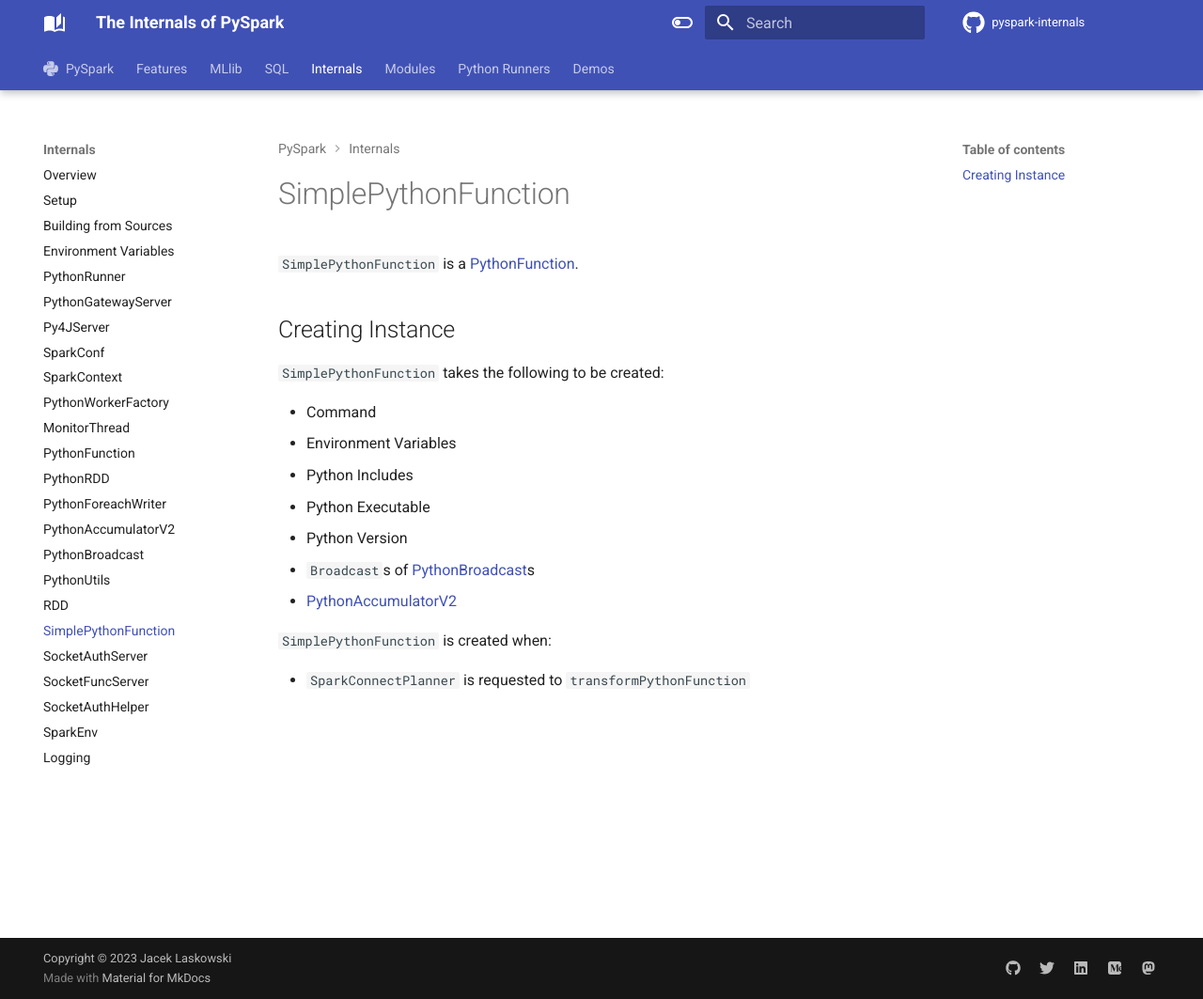
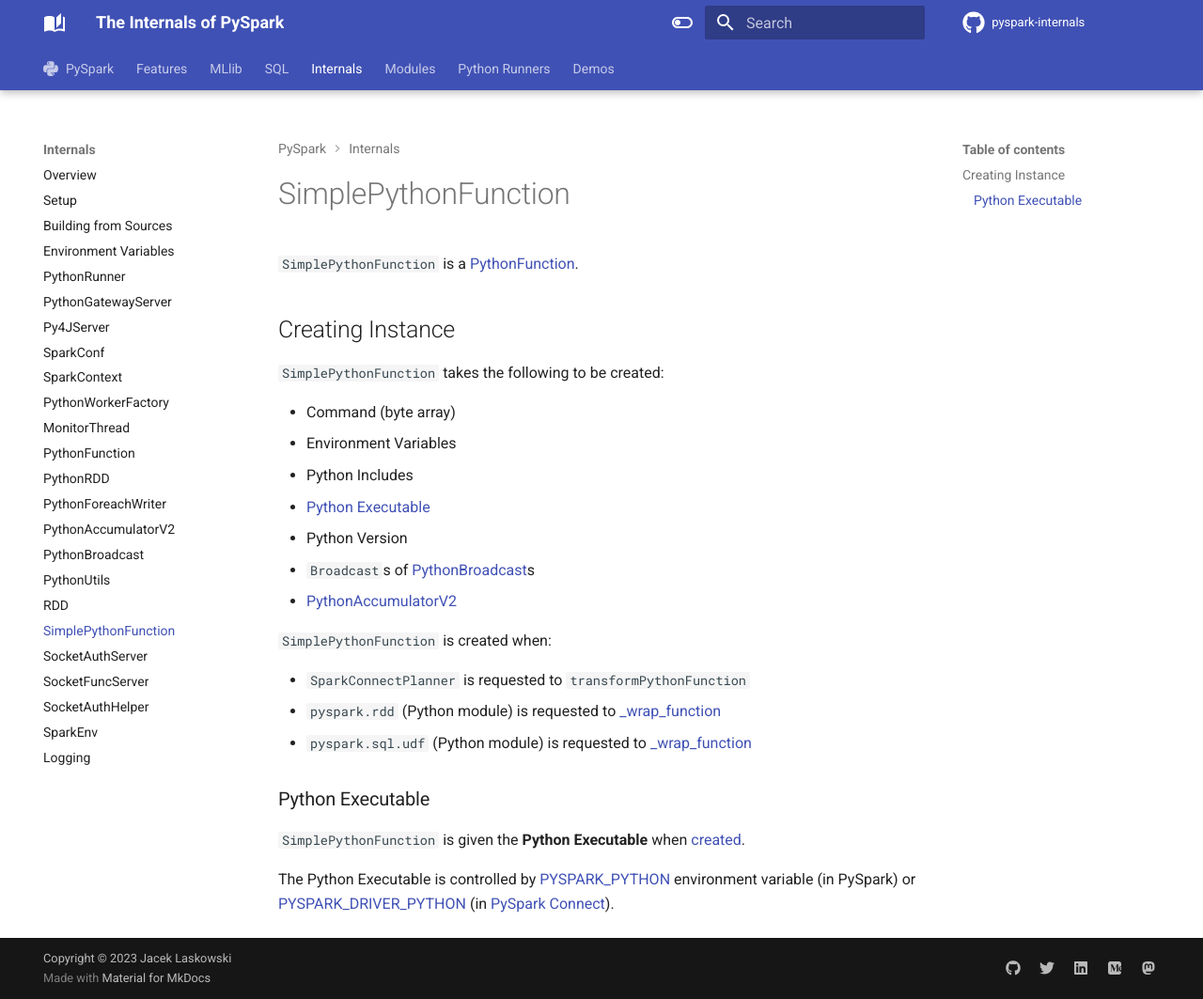
Before and after one commit to japila-books/pyspark-internals, an MkDocs documentation site: the page built from docs/SimplePythonFunction.md, in a window 1280 px wide and 1063 px high. Shown: the whole window at 94% size. Built offline with MkDocs 1.6.1 and Material for MkDocs 9.7.7, drawn with Linux system fonts in a browser that asks for light colours; comment, search, counter and statistics services are not loaded.

Commit message:
UserDefinedFunction (Python) and SimplePythonFunction (Scala)

```diff
--- a/docs/SimplePythonFunction.md
+++ b/docs/SimplePythonFunction.md
@@ -6,10 +6,10 @@
 
 `SimplePythonFunction` takes the following to be created:
 
-* <span id="command"> Command
+* <span id="command"> Command (byte array)
 * <span id="envVars"> Environment Variables
 * <span id="pythonIncludes"> Python Includes
-* <span id="pythonExec"> Python Executable
+* [Python Executable](#pythonExec)
 * <span id="pythonVer"> Python Version
 * <span id="broadcastVars"> `Broadcast`s of [PythonBroadcast](PythonBroadcast.md)s
 * <span id="accumulator"> [PythonAccumulatorV2](PythonAccumulatorV2.md)
@@ -17,3 +17,11 @@
 `SimplePythonFunction` is created when:
 
 * `SparkConnectPlanner` is requested to `transformPythonFunction`
+* `pyspark.rdd` (Python module) is requested to [_wrap_function](pyspark/rdd.md#_wrap_function)
+* `pyspark.sql.udf` (Python module) is requested to [_wrap_function](pyspark/sql/udf.md#_wrap_function)
+
+### Python Executable { #pythonExec }
+
+`SimplePythonFunction` is given the **Python Executable** when [created](#creating-instance).
+
+The Python Executable is controlled by [PYSPARK_PYTHON](environment-variables.md#PYSPARK_PYTHON) environment variable (in PySpark) or [PYSPARK_DRIVER_PYTHON](environment-variables.md#PYSPARK_DRIVER_PYTHON) (in [PySpark Connect](connect/index.md)).
```
Also changed, not shown: docs/environment-variables.md (+15 -3 lines), docs/pyspark/sql/UserDefinedFunction.md (+58 -2 lines), docs/pyspark/sql/udf.md (+2 -2 lines), docs/sql/UDFRegistration.md (+2 -2 lines).
